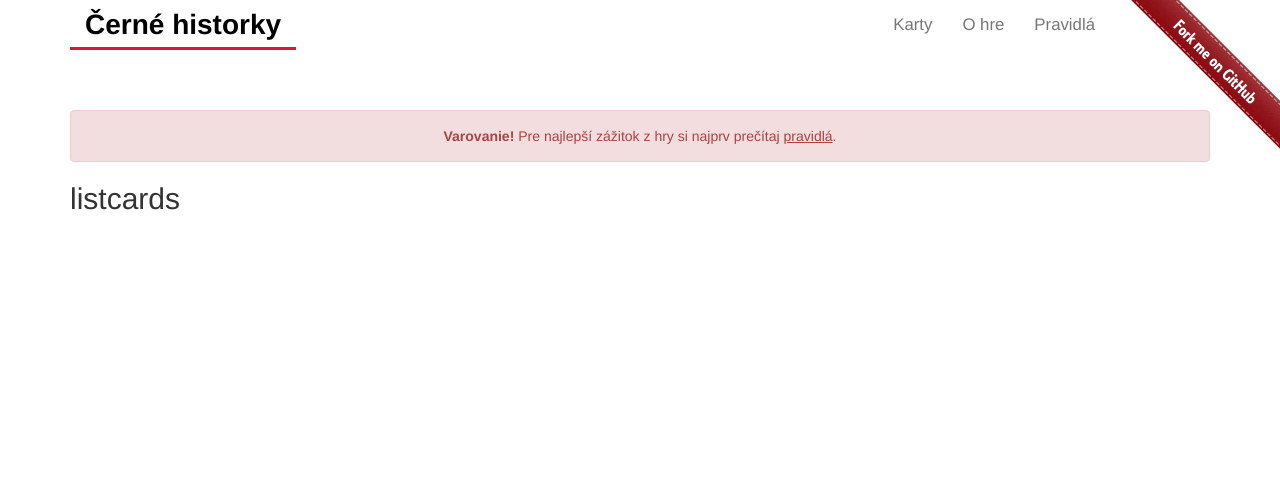
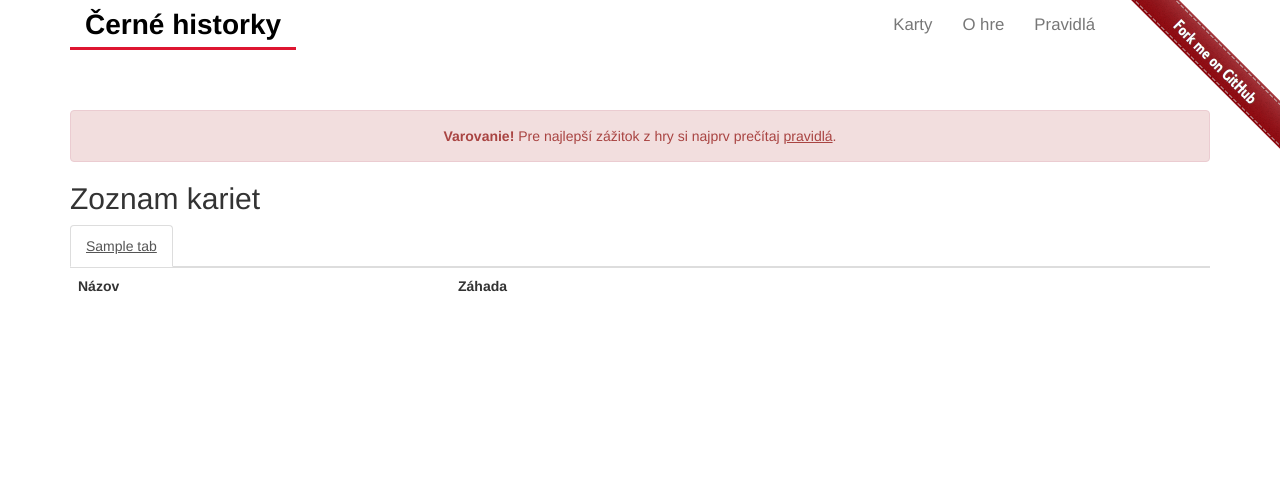
Before and after one commit to marosverziovy/cernehistorky, a Flask app: template app/templates/listcards.html in a window 1280 px wide. Shown: the top 491 px of the page. Run offline with Flask 2, Linux system fonts and the light colour scheme; the template is opened without the code that fills it: most values are stand-ins (such as "Sample title", 1, 10 or a date in 2020); lists and menus that the app fills with data are empty; some libraries are stand-ins or nearby versions.

Commit message:
created card page

```diff
--- a/app/templates/listcards.html
+++ b/app/templates/listcards.html
@@ -6,5 +6,39 @@
     <strong>Varovanie!</strong> Pre najlepší zážitok z hry si najprv prečítaj <a href="{{ url_for(".rules") }}">pravidlá</a>.
 </div>
 
-<h2>listcards</h2>
+<h2>Zoznam kariet</h2>
+
+<div>
+
+
+<ul class="nav nav-tabs" role="tablist">
+    {% for tab in f["sets"] %}
+    <li class="{% if loop.first %}active{% endif %}" role="presentation" ><a href="#{{ tab["slug"] }}" aria-controls="{{ tab["name"]|urlize }}" role="tab" data-toggle="tab">{{ tab["name"] }}</a></li>{% endfor %}
+</ul>
+
+
+<div class="tab-content">
+    {% for tab in f["sets"] %}
+    <div role="tabpanel" class="tab-pane {% if loop.first %}active{% endif %}" id="{{ tab["slug"] }}">
+
+        <table class="table">
+            <tr>
+                <th class="col-md-4">Názov</th>
+                <th>Záhada</th>
+            </tr>
+            {% for card in f["cards"] %}
+            {% if tab['slug'] == card['set'] %}
+            <tr>
+                <td><a href="{{ url_for('.playcards', name=card['slug']) }}">{{ card["name"] }}</a></td>
+                <td>{{ card["q_text"]|striptags }}</td>
+            </tr>
+            {% endif %}
+            {% endfor %}
+        </table>
+
+    </div>
+    {% endfor %}
+</div>
+
+</div>
 {% endblock %}
```
